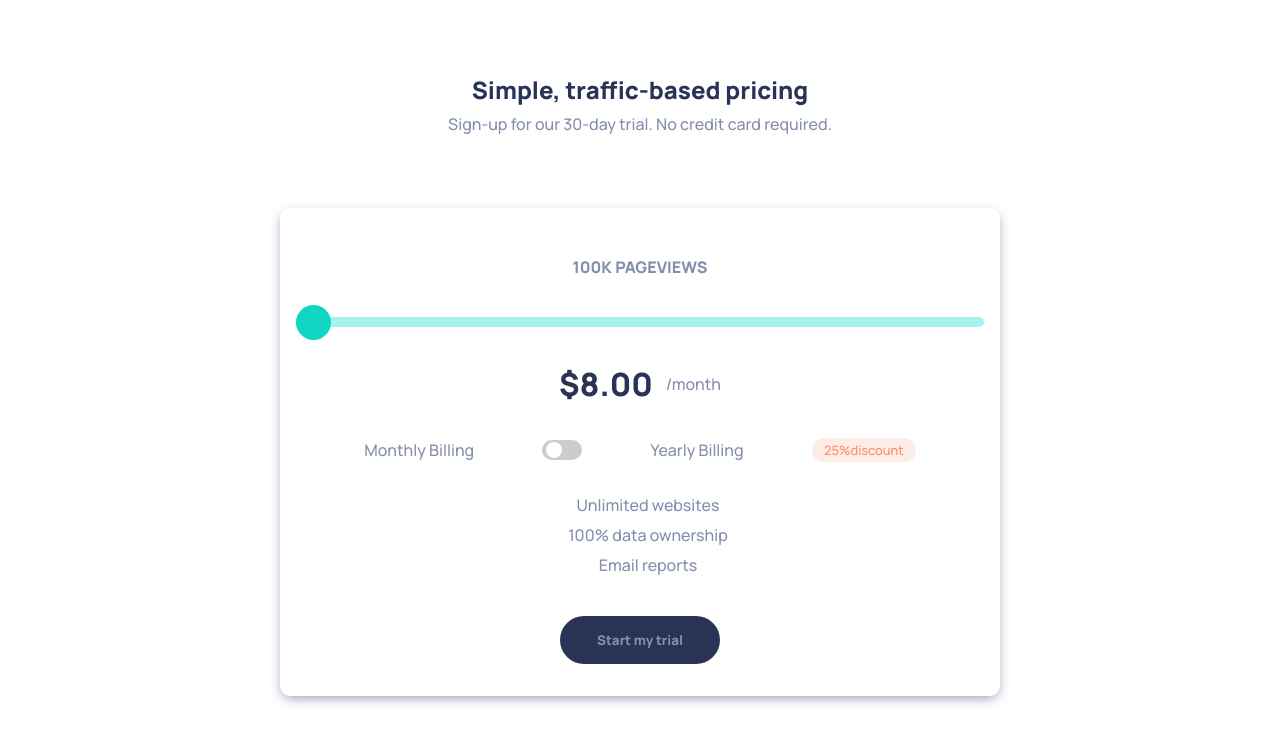
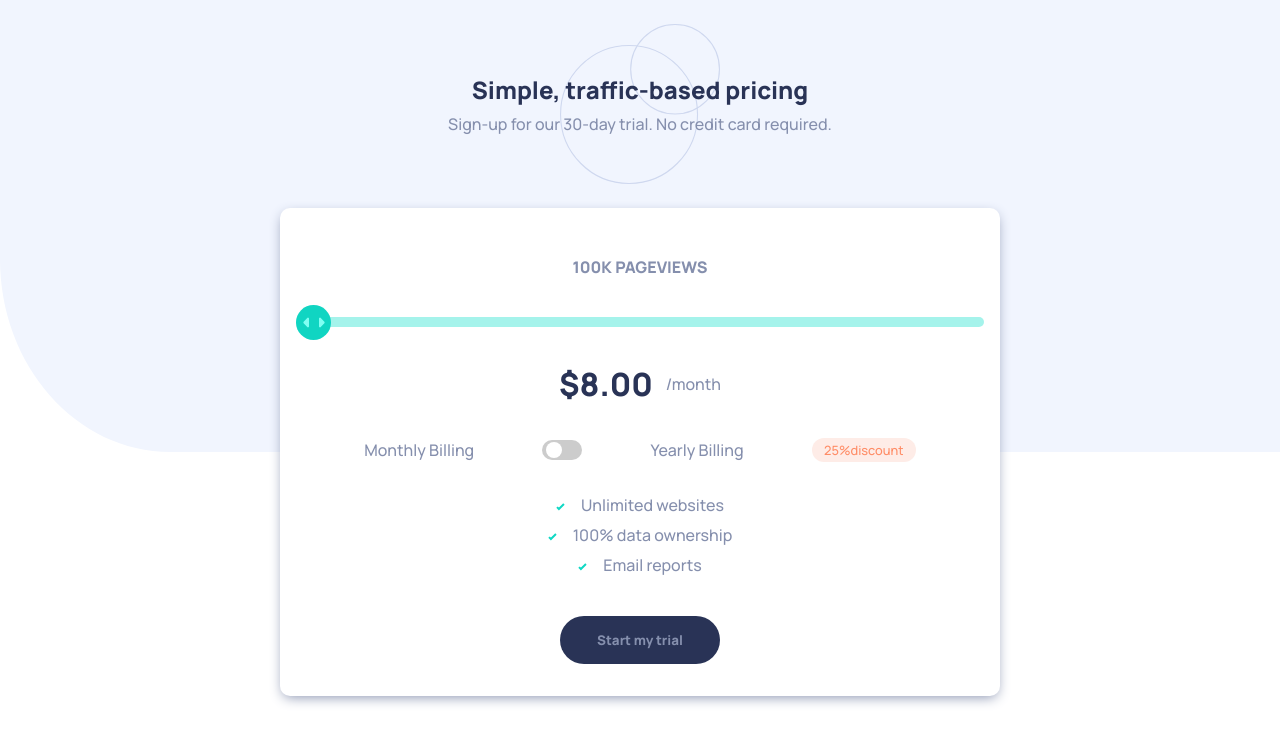
Before and after one commit to EvelyneB/interactive-pricing-component, a plain HTML site: page index.html in a window 1280 px wide. Drawn offline with Linux system fonts and the light colour scheme.

Commit message:
Updated images links

```diff
--- a/SCSS/style.scss
+++ b/SCSS/style.scss
@@ -28,7 +28,7 @@ $font-base: "Manrope", sans-serif;
 }
 
 .container{
-    background: url("./images/bg-pattern.svg") no-repeat;
+    background: url("/images/bg-pattern.svg") no-repeat;
     background-position: 0% 0%;
     background-size: 100% 65%;
     padding-left: 1rem;
@@ -40,7 +40,7 @@ $font-base: "Manrope", sans-serif;
     flex-direction: column;
     padding: 2rem;
     height: 13rem;
-    background: url("./images/pattern-circles.svg") no-repeat;
+    background: url("/images/pattern-circles.svg") no-repeat;
     background-size: 10rem 10rem;
     background-position: center;
 
@@ -86,7 +86,6 @@ $font-base: "Manrope", sans-serif;
 
     .slider {
         width: 100%;
-        background-image: url("./images/icon-slider.svg");
         background-position: center;
       }
 
@@ -128,7 +127,7 @@ width: 100%;
   -webkit-appearance: none;
   width:35px;
   height: 35px;
-  background-image: url("./images/icon-slider.svg");
+  background-image: url("/images/icon-slider.svg");
   background-repeat: no-repeat;
   background-position: 50% 50%;
   background-color: $color-strong-cyan-bg-slider;
@@ -215,7 +214,7 @@ width: 100%;
     padding-bottom: 0.5rem;
 
     &:before{
-        content: url("./images/icon-check.svg");
+        content: url("/images/icon-check.svg");
         padding-right: 1rem;
     }
 }
```
Also changed, not shown: css/style.css, 1 other file.
